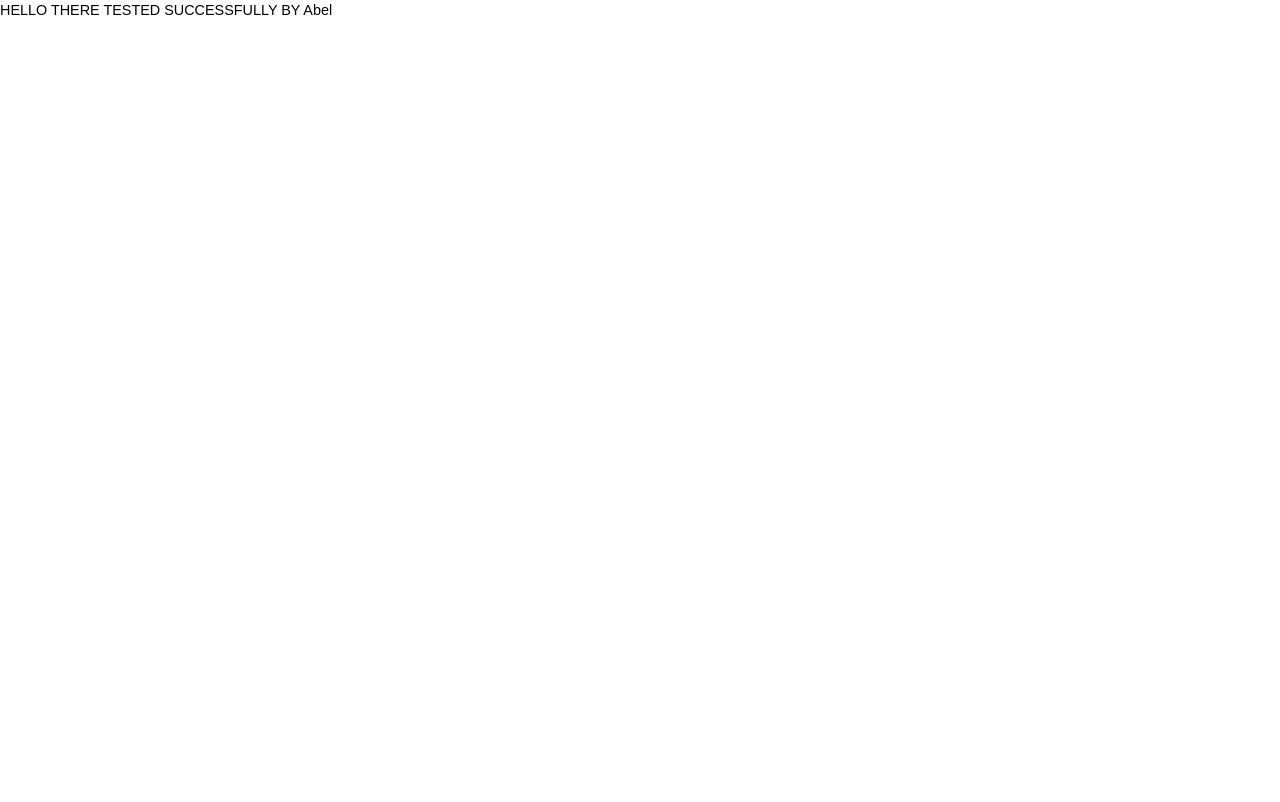
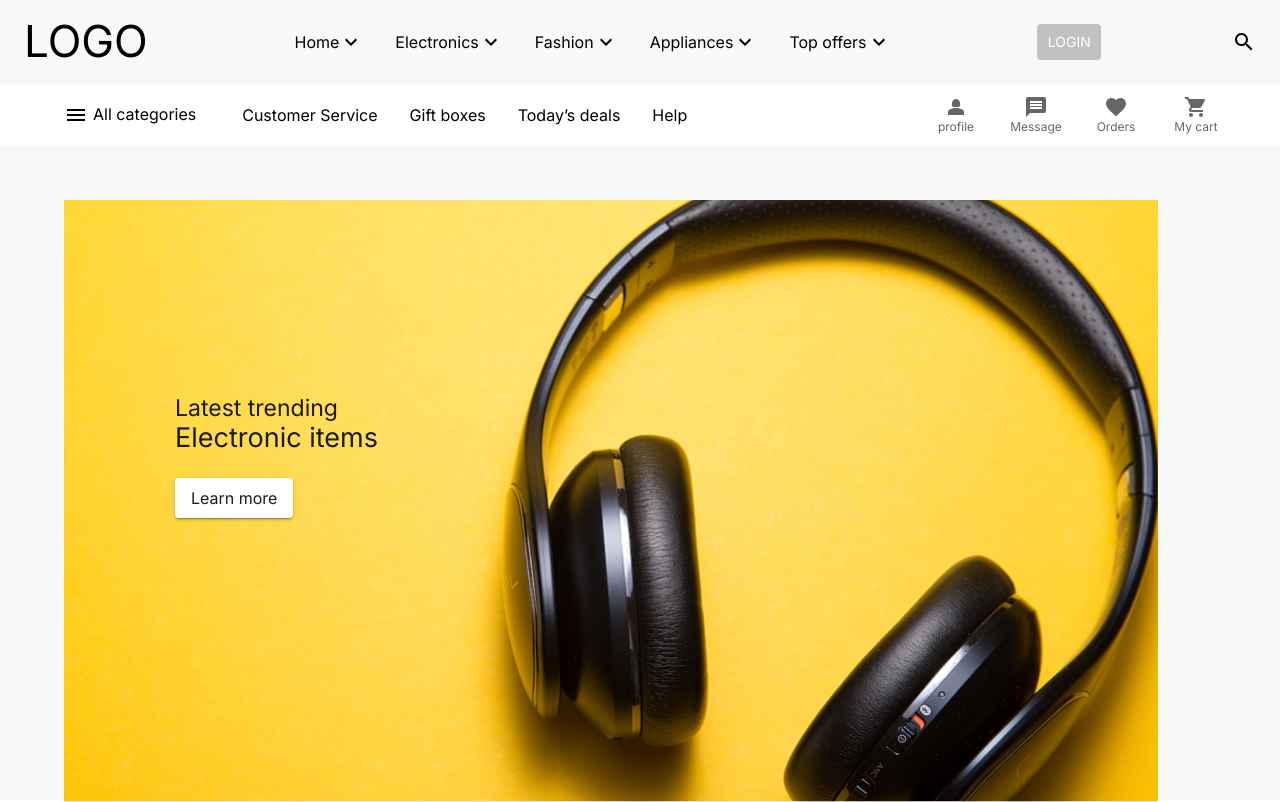
Before and after one commit to siddharth17vaishnav/ViewCommerce, a React (Vite) app: page / in a window 1280 px wide. Built offline with nearby package versions, Linux system fonts and the light colour scheme.

Commit message:
desgned navbar & heroSection

```diff
--- a/index.html
+++ b/index.html
@@ -4,6 +4,8 @@
     <meta charset="UTF-8" />
     <link rel="icon" type="image/svg+xml" href="/vite.svg" />
     <meta name="viewport" content="width=device-width, initial-scale=1.0" />
+    <link href="https://fonts.googleapis.com/css2?family=Roboto&display=swap" rel="stylesheet" />
+    <link href="https://fonts.googleapis.com/css2?family=Inter&family=Roboto&display=swap" rel="stylesheet" />
     <title>Vite + React + TS</title>
   </head>
   <body>
--- a/src/App.tsx
+++ b/src/App.tsx
@@ -1,14 +1,15 @@
-import { Routes, Route } from 'react-router-dom'
-import Home from './sections/Home'
-
+import Navbar from "./Components/Navbar";
+import { Box } from "@mui/material";
+import Hero from "./Components/Hero";
+import SubNavbar from "./Components/SubNavbar";
 function App() {
   return (
-    <>
-      <Routes>
-        <Route path="/" element={<Home />} />
-      </Routes>
-    </>
-  )
+    <Box sx={{ background: "#f8f8f8", height: "100vh" }}>
+      <Navbar />
+      <SubNavbar />
+      <Hero />
+    </Box>
+  );
 }
 
-export default App
+export default App;
--- /dev/null
+++ b/src/Components/Hero.tsx
@@ -0,0 +1,81 @@
+import {
+  Box,
+  Button,
+  Container,
+  ThemeProvider,
+  Typography,
+  createTheme,
+} from "@mui/material";
+import banner from "../assets/Banner.png";
+const Hero = () => {
+  const theme = createTheme({
+    typography: {
+      fontFamily: "Inter, Arial, sans-serif",
+    },
+  });
+
+  return (
+    <ThemeProvider theme={theme}>
+      <Box sx={{ mt: "55px" }}>
+        <Container
+          sx={{ position: "relative", width: "100% ", height: "602px" }}
+        >
+          <Box
+            sx={{
+              //   position: "absolute",
+              backgroundImage: `url(${banner})`,
+              backgroundSize: "cover",
+              backgroundPosition: "center",
+              width: "95%",
+              height: "100%",
+            }}
+          >
+            <Box
+              sx={{
+                position: "absolute",
+                color: "#1C1C1C",
+                left: "135px",
+                top: "195px",
+              }}
+            >
+              <Typography
+                variant="h1"
+                component="p"
+                sx={{
+                  fontSize: "23px",
+                  fontWeight: 400,
+                }}
+              >
+                Latest trending
+              </Typography>
+              <Typography
+                variant="h2"
+                sx={{
+                  fontSize: "27px",
+                  fontWeight: 700,
+                }}
+              >
+                Electronic items
+              </Typography>
+
+              <Button
+                variant="contained"
+                sx={{
+                  fontSize: "16px",
+                  fontWeight: 500,
+                  background: "#FFFFFF",
+                  color: "#1C1C1C",
+                  textTransform: "none",
+                  mt: 3,
+                }}
+              >
+                Learn more
+              </Button>
+            </Box>
+          </Box>
+        </Container>
+      </Box>
+    </ThemeProvider>
+  );
+};
+export default Hero;
--- /dev/null
+++ b/src/Components/Navbar.tsx
@@ -0,0 +1,68 @@
+import Typography from "@mui/material/Typography";
+import AppBar from "@mui/material/AppBar";
+import Toolbar from "@mui/material/Toolbar";
+import ExpandMoreIcon from "@mui/icons-material/ExpandMore";
+import SearchIcon from "@mui/icons-material/Search";
+import Button from "@mui/material/Button";
+
+import myList from "./NavbarList";
+import {
+  Box,
+  List,
+  ListItem,
+  ListItemButton,
+  ListItemText,
+  createTheme,
+  ThemeProvider,
+} from "@mui/material";
+
+const Navbar = () => {
+  const theme = createTheme({
+    typography: {
+      fontFamily: "Inter, Arial, sans-serif",
+    },
+  });
+
+  let navItem = myList.Li.map((item) => {
+    return (
+      <ListItemButton key={item}>
+        <ListItemText primary={item} />
+        <ExpandMoreIcon />
+      </ListItemButton>
+    );
+  });
+
+  return (
+    <ThemeProvider theme={theme}>
+      <Box>
+        <AppBar
+          position="static"
+          elevation={0}
+          sx={{ background: "#f8f8f8", py: "10px" }}
+        >
+          <Toolbar
+            sx={{
+              display: "flex",
+              justifyContent: "space-between",
+              alignItems: "center",
+            }}
+          >
+            <Typography
+              variant="h1"
+              component="p"
+              sx={{ fontSize: "44px", color: "#000", fontWeight: 700 }}
+            >
+              LOGO
+            </Typography>
+            <List sx={{ color: "#000000" }}>
+              <ListItem disablePadding>{navItem}</ListItem>
+            </List>
+            <Button sx={{ background: "#C1C1C1", color: "#fff" }}>Login</Button>
+            <SearchIcon sx={{ color: "#000000", cursor: "pointer" }} />
+          </Toolbar>
+        </AppBar>
+      </Box>
+    </ThemeProvider>
+  );
+};
+export default Navbar;
--- /dev/null
+++ b/src/Components/NavbarList.ts
@@ -0,0 +1,40 @@
+import Person2Icon from "@mui/icons-material/Person2";
+import MessageIcon from "@mui/icons-material/Message";
+import FavoriteIcon from "@mui/icons-material/Favorite";
+import ShoppingCartIcon from "@mui/icons-material/ShoppingCart";
+
+interface Item {
+  icon: React.ComponentType;
+  text: string;
+}
+
+const Li: string[] = [
+  "Home",
+  "Electronics",
+  "Fashion",
+  "Appliances",
+  "Top offers",
+];
+
+const x: string[] = ["Customer Service", "Gift boxes", "Today’s deals", "Help"];
+
+const y: Item[] = [
+  {
+    icon: Person2Icon,
+    text: "profile",
+  },
+  {
+    icon: MessageIcon,
+    text: "Message",
+  },
+  {
+    icon: FavoriteIcon,
+    text: "Orders",
+  },
+  {
+    icon: ShoppingCartIcon,
+    text: "My cart",
+  },
+];
+
+export default { Li, x, y };
--- /dev/null
+++ b/src/Components/SubNavbar.tsx
@@ -0,0 +1,87 @@
+import {
+  Box,
+  Container,
+  List,
+  ListItem,
+  ListItemButton,
+  ListItemText,
+  createTheme,
+  ThemeProvider,
+} from "@mui/material";
+import MenuIcon from "@mui/icons-material/Menu";
+import Typography from "@mui/material/Typography";
+import myList from "./NavbarList";
+import BottomNavigation from "@mui/material/BottomNavigation";
+import BottomNavigationAction from "@mui/material/BottomNavigationAction";
+
+console.log(myList.x);
+
+const SubNavbar = () => {
+  const theme = createTheme({
+    typography: {
+      fontFamily: "Inter, Arial, sans-serif",
+    },
+  });
+
+  let navItem = myList.x.map((item) => {
+    return (
+      <ListItemButton key={item} sx={{ fontSize: "16px", fontWeight: 500 }}>
+        <ListItemText primary={item} />
+      </ListItemButton>
+    );
+  });
+
+  let navigation = myList.y.map((item, ind) => {
+    const { icon: IconComponent, text } = item;
+    return (
+      <BottomNavigationAction key={ind} label={text} icon={<IconComponent />} />
+    );
+  });
+  return (
+    <ThemeProvider theme={theme}>
+      <Box
+        sx={{
+          background: "#fff",
+          height: "61px",
+          display: "flex",
+          alignItems: "center",
+        }}
+      >
+        <Container sx={{ display: "flex", alignItems: "center" }}>
+          <Box sx={{ display: "flex", alignItems: "center" }}>
+            <MenuIcon />
+            <Typography
+              variant="h5"
+              component="p"
+              sx={{ fontSize: "16px", fontWeight: 500, ml: "5px" }}
+            >
+              All categories
+            </Typography>
+          </Box>
+          <List sx={{ color: "#000000", ml: "30px" }}>
+            <ListItem disablePadding>{navItem}</ListItem>
+          </List>
+          <Box
+            sx={{
+              width: 280,
+              color: "#8B96A5",
+              fontSize: "9.36px",
+              ml: "auto",
+            }}
+          >
+            <BottomNavigation
+              showLabels
+              // value={value}
+              // onChange={(event, newValue) => {
+              //   setValue(newValue);
+              // }}
+            >
+              {navigation}
+            </BottomNavigation>
+          </Box>
+        </Container>
+      </Box>
+    </ThemeProvider>
+  );
+};
+export default SubNavbar;
```
Also changed, not shown: src/assets/Banner.png (added).
